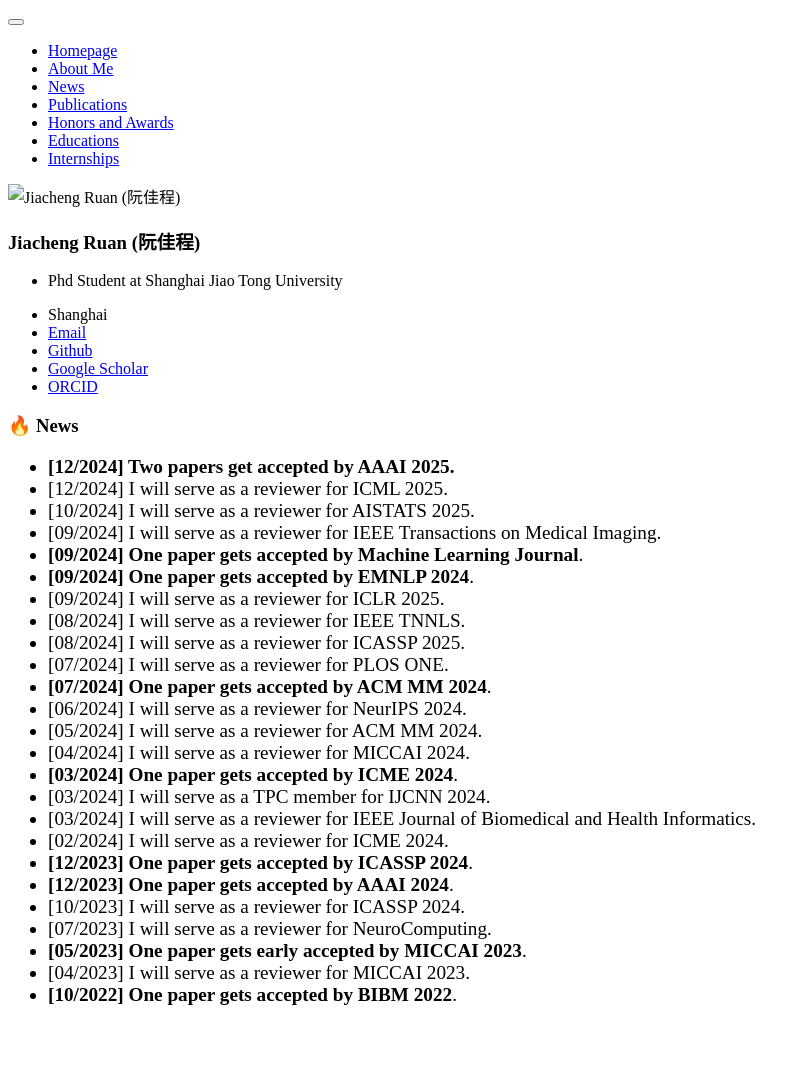
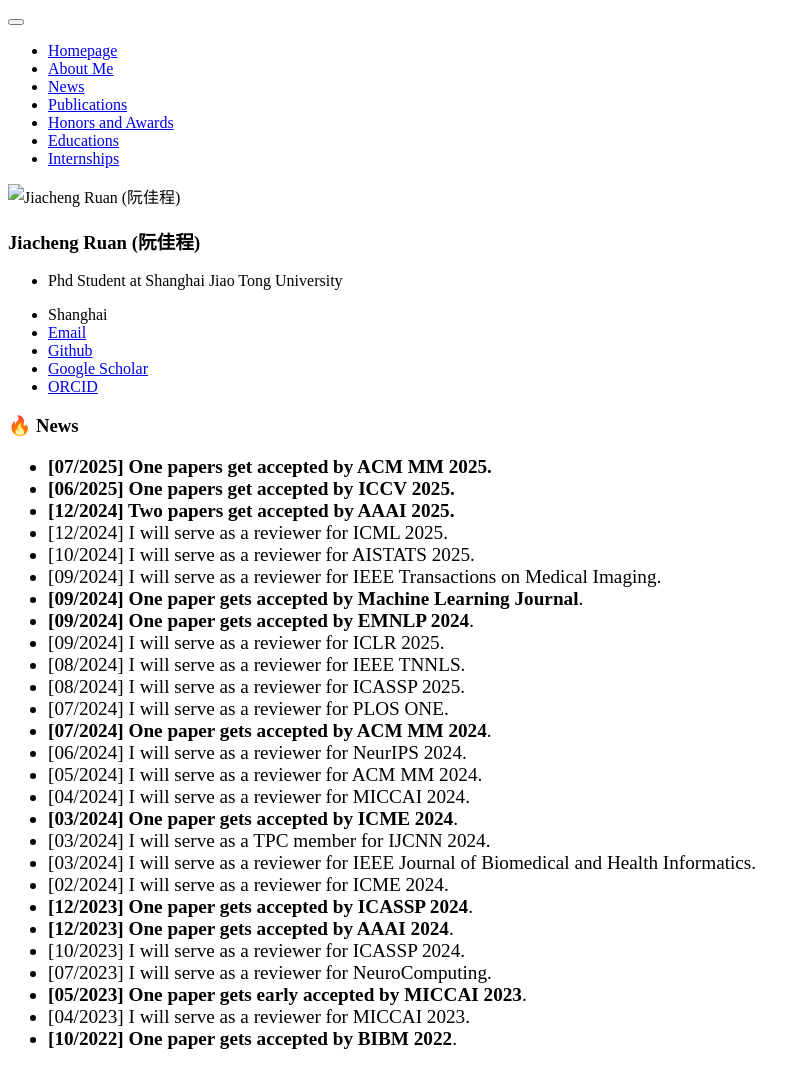
Before and after one commit to JCruan519/JCruan519.github.io, a Jekyll site: the page built from _pages/includes/news.md, in a window 1280 px wide. Shown: the whole page, without its empty margins (0-810 px from the left). Built offline with Jekyll 4.4.1, drawn with Linux system fonts in a browser that asks for light colours; our own code applies the rules of GitHub Pages for plain Markdown files; before the commit the page ends 1026 px from its top, so only the background shows below that.

Commit message:
Update news.md

```diff
--- a/_pages/includes/news.md
+++ b/_pages/includes/news.md
@@ -2,6 +2,8 @@
 
 <div class='paper-box-text' style="font-size: larger;" markdown="1">
 
+- **[07/2025] One papers get accepted by ACM MM 2025.**
+- **[06/2025] One papers get accepted by ICCV 2025.**
 - **[12/2024] Two papers get accepted by AAAI 2025.**
 - [12/2024] I will serve as a reviewer for ICML 2025.
 - [10/2024] I will serve as a reviewer for AISTATS 2025.
```
